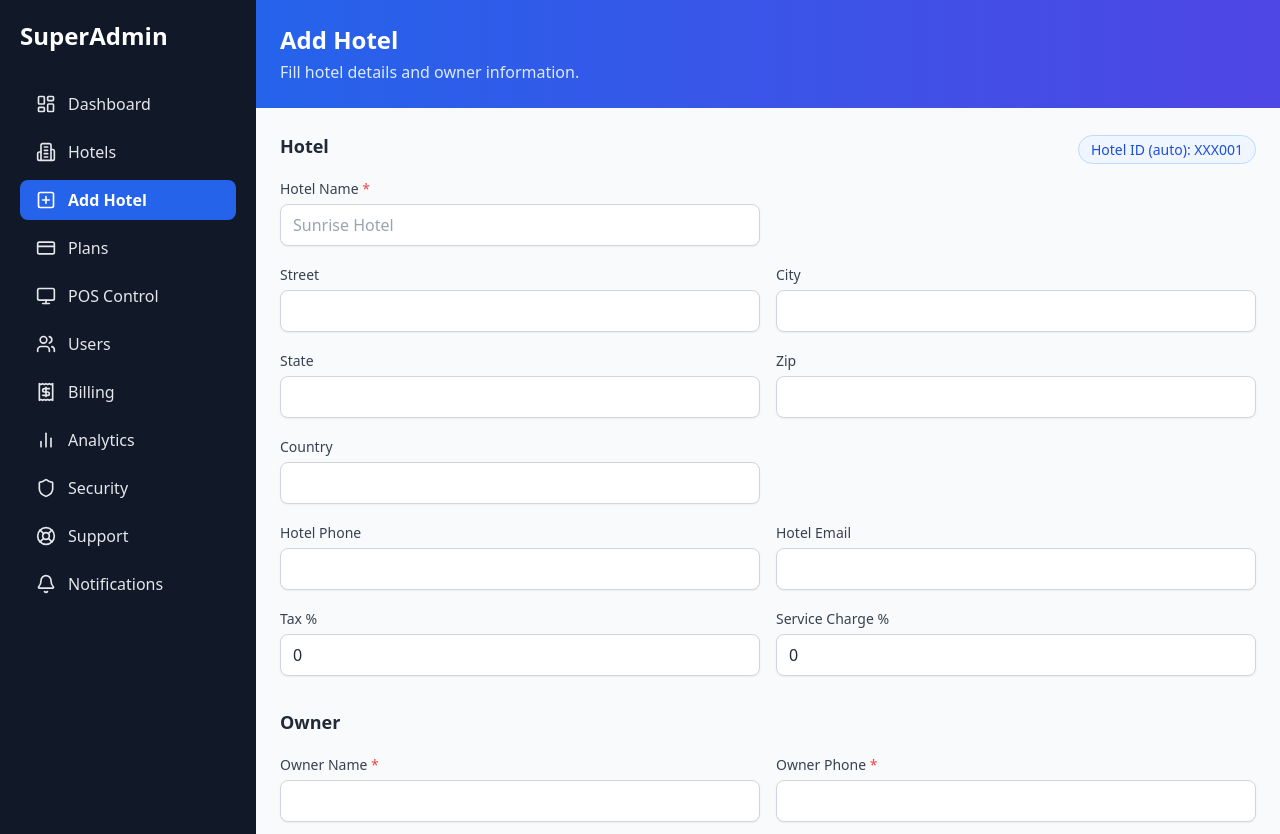
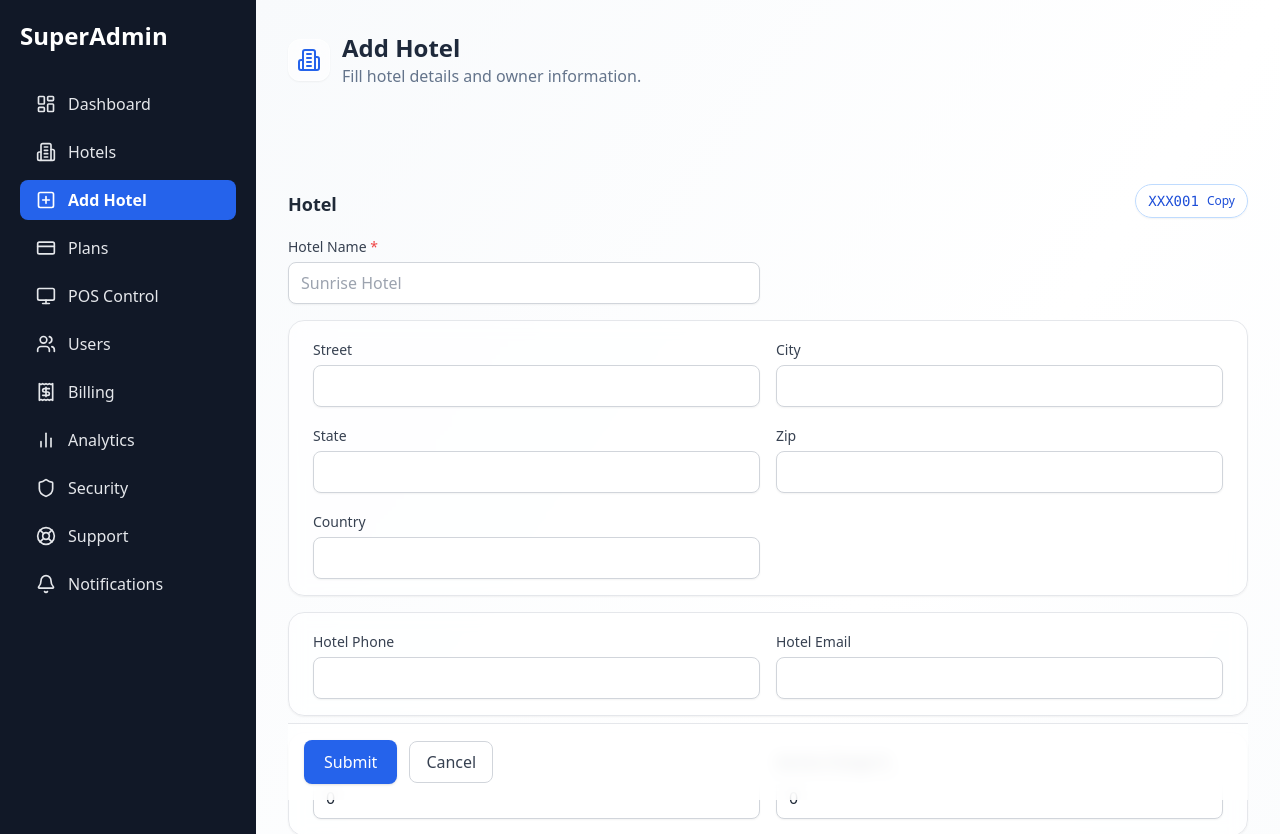
Before and after one commit to Omkar2k5/TechE-Innovation-HMA, a React (Vite) app: page /add-hotel in a window 1280 px wide. Shown: the top 834 px of the page. Built offline with nearby package versions, Linux system fonts and the light colour scheme.

Commit message:
Restructed UI of ADD Hotels Page

```diff
--- a/src/pages/AddHotel.jsx
+++ b/src/pages/AddHotel.jsx
@@ -1,5 +1,6 @@
 import { useEffect, useMemo, useState } from "react";
 import axios from "axios";
+import { Building2 } from "lucide-react";
 
 export default function AddHotel() {
   const [mounted, setMounted] = useState(false);
@@ -134,13 +135,24 @@ export default function AddHotel() {
         mounted ? "opacity-100 translate-y-0" : "opacity-0 translate-y-2"
       } transition-all duration-500`}
     >
-      <div className="w-full">
-        <div className="bg-gradient-to-r from-blue-600 to-indigo-600 p-4 md:p-6">
-          <h1 className="text-2xl font-bold text-white">Add Hotel</h1>
-          <p className="text-blue-100 mt-1">Fill hotel details and owner information.</p>
+      <div className="w-full bg-gradient-to-br from-slate-50 via-white to-slate-50">
+        {/* Hero header */}
+        <div className="relative overflow-hidden p-4 md:p-8">
+          <div className="absolute inset-0 -z-10 opacity-40 bg-[radial-gradient(ellipse_at_top_left,rgba(59,130,246,0.35),transparent_50%),radial-gradient(ellipse_at_bottom_right,rgba(99,102,241,0.35),transparent_50%)]" />
+          <div className="flex items-center gap-3">
+            <div className="p-2 rounded-xl bg-white/60 backdrop-blur border border-white/40 shadow-sm">
+              <Building2 className="text-blue-600" size={24} />
+            </div>
+            <div>
+              <h1 className="text-2xl font-bold text-slate-800">Add Hotel</h1>
+              <p className="text-slate-500">Fill hotel details and owner information.</p>
+            </div>
+          </div>
         </div>
 
-        <form onSubmit={handleSubmit} className="p-4 md:p-6 space-y-8">
+        {/* Animated form wrapper */}
+        <form onSubmit={handleSubmit} className="p-4 md:p-8 space-y-8 animate-[fadeIn_400ms_ease-out]">
+          <style>{`@keyframes fadeIn{from{opacity:0;transform:translateY(6px)}to{opacity:1;transform:translateY(0)}}`}</style>
           {error ? (
             <div className="rounded-lg border border-red-200 bg-red-50 text-red-700 p-3">{error}</div>
           ) : null}
@@ -154,11 +166,16 @@ export default function AddHotel() {
               <div className="flex-1">
                 <h2 className="text-lg font-semibold text-gray-800">Hotel</h2>
               </div>
-              {/* Auto-generated Hotel ID display */}
+              {/* Auto-generated Hotel ID display + copy */}
               <div className="text-sm">
-                <span className="px-3 py-1 rounded-full bg-blue-50 text-blue-700 border border-blue-200">
-                  Hotel ID (auto): {hotelId}
-                </span>
+                <button
+                  type="button"
+                  onClick={() => navigator.clipboard.writeText(hotelId)}
+                  className="inline-flex items-center gap-2 px-3 py-1.5 rounded-full bg-white/70 backdrop-blur border border-blue-200 text-blue-700 hover:bg-white shadow-sm"
+                >
+                  <span className="font-mono">{hotelId}</span>
+                  <span className="text-xs">Copy</span>
+                </button>
               </div>
             </div>
 
@@ -172,6 +189,7 @@ export default function AddHotel() {
               />
             </div>
 
+            <SectionPanel>
               <div className="grid grid-cols-1 md:grid-cols-2 gap-4">
                 <Input label="Street" value={form.address.street} onChange={(v) => setField("address.street", v)} />
                 <Input label="City" value={form.address.city} onChange={(v) => setField("address.city", v)} />
@@ -179,21 +197,27 @@ export default function AddHotel() {
                 <Input label="Zip" value={form.address.zip} onChange={(v) => setField("address.zip", v)} />
                 <Input label="Country" value={form.address.country} onChange={(v) => setField("address.country", v)} />
               </div>
+            </SectionPanel>
 
+            <SectionPanel>
               <div className="grid grid-cols-1 md:grid-cols-2 gap-4">
                 <Input label="Hotel Phone" value={form.contact.phone} onChange={(v) => setField("contact.phone", v)} />
                 <Input label="Hotel Email" type="email" value={form.contact.email} onChange={(v) => setField("contact.email", v)} />
               </div>
+            </SectionPanel>
 
+            <SectionPanel>
               <div className="grid grid-cols-1 md:grid-cols-2 gap-4">
                 <NumberInput label="Tax %" value={form.taxConfig.taxPercentage} onChange={(v) => setField("taxConfig.taxPercentage", v)} />
                 <NumberInput label="Service Charge %" value={form.taxConfig.serviceCharge} onChange={(v) => setField("taxConfig.serviceCharge", v)} />
               </div>
+            </SectionPanel>
           </section>
 
           {/* Owner */}
           <section className="space-y-4">
             <h2 className="text-lg font-semibold text-gray-800">Owner</h2>
+            <SectionPanel>
               <div className="grid grid-cols-1 md:grid-cols-2 gap-4">
                 <Input label="Owner Name" required value={form.owner.name} onChange={(v) => setField("owner.name", v)} />
                 <Input label="Owner Phone" required value={form.owner.phone} onChange={(v) => setField("owner.phone", v)} />
@@ -201,31 +225,18 @@ export default function AddHotel() {
                 <Input label="Owner username" required value={form.owner.username} onChange={(v) => setField("owner.username", v)} />
                 <Input label="Owner Password" type="password" required value={form.owner.password} onChange={(v) => setField("owner.password", v)} />
               </div>
+            </SectionPanel>
+            <SectionPanel>
               <div className="grid grid-cols-1 md:grid-cols-2 gap-4">
-              <Toggle
-                label="Feature 1"
-                checked={form.owner.features.feature1}
-                onChange={(v) => setField("owner.features.feature1", v)}
-              />
-              <Toggle
-                label="Feature 2"
-                checked={form.owner.features.feature2}
-                onChange={(v) => setField("owner.features.feature2", v)}
-              />
-              <Toggle
-                label="Feature 3"
-                checked={form.owner.features.feature3}
-                onChange={(v) => setField("owner.features.feature3", v)}
-              />
-              <Toggle
-                label="Feature 4"
-                checked={form.owner.features.feature4}
-                onChange={(v) => setField("owner.features.feature4", v)}
-              />
+                <Toggle label="Feature 1" checked={form.owner.features.feature1} onChange={(v) => setField("owner.features.feature1", v)} />
+                <Toggle label="Feature 2" checked={form.owner.features.feature2} onChange={(v) => setField("owner.features.feature2", v)} />
+                <Toggle label="Feature 3" checked={form.owner.features.feature3} onChange={(v) => setField("owner.features.feature3", v)} />
+                <Toggle label="Feature 4" checked={form.owner.features.feature4} onChange={(v) => setField("owner.features.feature4", v)} />
               </div>
+            </SectionPanel>
           </section>
 
-          <div className="pt-2 flex items-center gap-3">
+          <div className="sticky bottom-0 left-0 right-0 bg-white/80 backdrop-blur border-t border-gray-200 p-4 flex items-center gap-3">
             <button
               type="submit"
               disabled={loading}
@@ -282,6 +293,14 @@ function NumberInput({ label, value, onChange }) {
   );
 }
 
+function SectionPanel({ children }) {
+  return (
+    <div className="rounded-2xl border border-gray-200 bg-white/70 backdrop-blur px-4 md:px-6 py-4 shadow-sm hover:shadow-md transition-shadow">
+      {children}
+    </div>
+  );
+}
+
 function Toggle({ label, checked, onChange }) {
   return (
     <label className="flex items-center justify-between gap-4 rounded-lg border border-gray-200 px-3 py-2">
```
Lines whose indentation alone changed are shown as unchanged.
